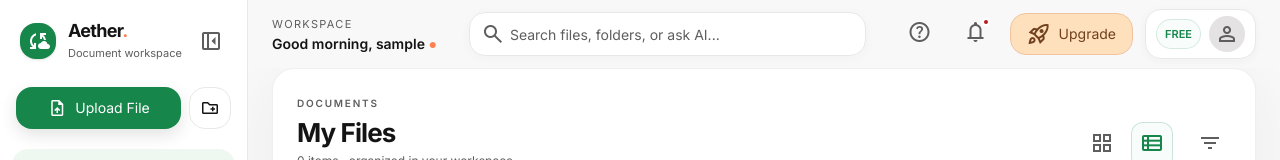
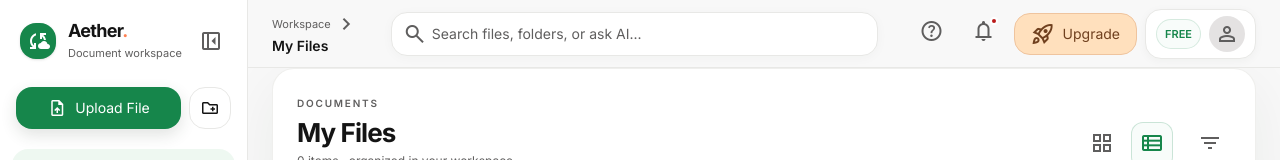
Before and after one commit to tangthuy1412/SWP_FE_3W, a React (Vite) app: page /dashboard in a window 1280 px wide. Shown: the top 160 px of the page. Built offline with nearby package versions, Linux system fonts and the light colour scheme; no server answers; sample sign-in values are in the browser's storage.

Commit message:
style(layout): refine workspace topbar

```diff
--- a/src/components/layout/Topbar.tsx
+++ b/src/components/layout/Topbar.tsx
@@ -14,6 +14,7 @@ export interface TopbarProps {
   onLoginClick?: () => void;
   avatarUrl?: string | null;
   activePlanName?: string;
+  activeTab?: string;
 }
 
 export const Topbar: React.FC<TopbarProps> = ({
@@ -29,6 +30,7 @@ export const Topbar: React.FC<TopbarProps> = ({
   onLoginClick,
   avatarUrl,
   activePlanName,
+  activeTab = 'Workspace',
 }) => {
   const [isMenuOpen, setIsMenuOpen] = useState(false);
   const menuRef = useRef<HTMLDivElement>(null);
@@ -49,10 +51,8 @@ export const Topbar: React.FC<TopbarProps> = ({
     if (callback) callback();
   };
 
-  const userName = localStorage.getItem('userFullName') || 'User';
-
   return (
-    <header className="h-topbar-height bg-background/85 backdrop-blur-xl px-4 md:px-6 flex items-center justify-between shrink-0 relative z-30 select-none">
+    <header className="h-topbar-height bg-background/95 border-b border-outline-variant px-4 md:px-6 flex items-center justify-between shrink-0 relative z-30 select-none">
       <div className="flex items-center gap-3">
         <button
           onClick={onMobileMenuToggle}
@@ -63,8 +63,8 @@ export const Topbar: React.FC<TopbarProps> = ({
 
         <div className="hidden md:flex items-center gap-2">
           <div className="min-w-0">
-            <p className="text-[11px] uppercase tracking-[0.12em] text-secondary">Workspace</p>
-            <p className="font-semibold text-on-surface truncate">Good morning, {userName} <span className="text-tertiary">●</span></p>
+            <p className="text-[11px] text-secondary flex items-center gap-1">Workspace <span className="material-symbols-outlined text-[13px]">chevron_right</span></p>
+            <p className="font-semibold text-on-surface truncate">{activeTab}</p>
           </div>
         </div>
       </div>
@@ -73,7 +73,7 @@ export const Topbar: React.FC<TopbarProps> = ({
         {onSearch && <SearchInput onSearchChange={onSearch} placeholder="Search files, folders, or ask AI..." />}
       </div>
 
-      <div className="flex items-center gap-3">
+      <div className="flex items-center gap-1.5 md:gap-2">
         <button
           onClick={onHelpClick}
           className="text-secondary hover:text-on-surface hover:bg-surface p-2.5 rounded-xl transition-colors cursor-pointer select-none"
```
